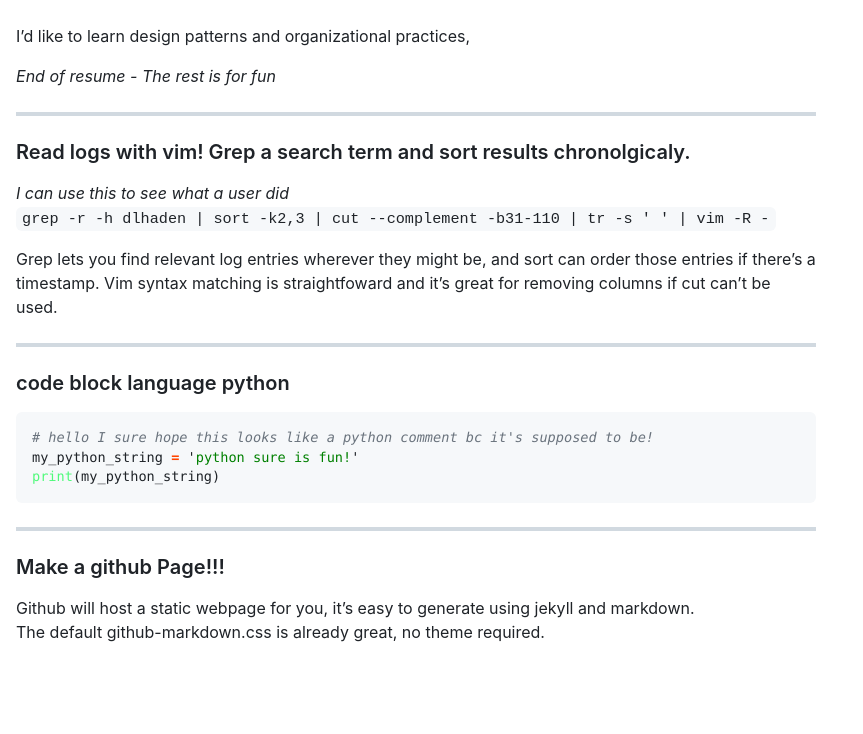
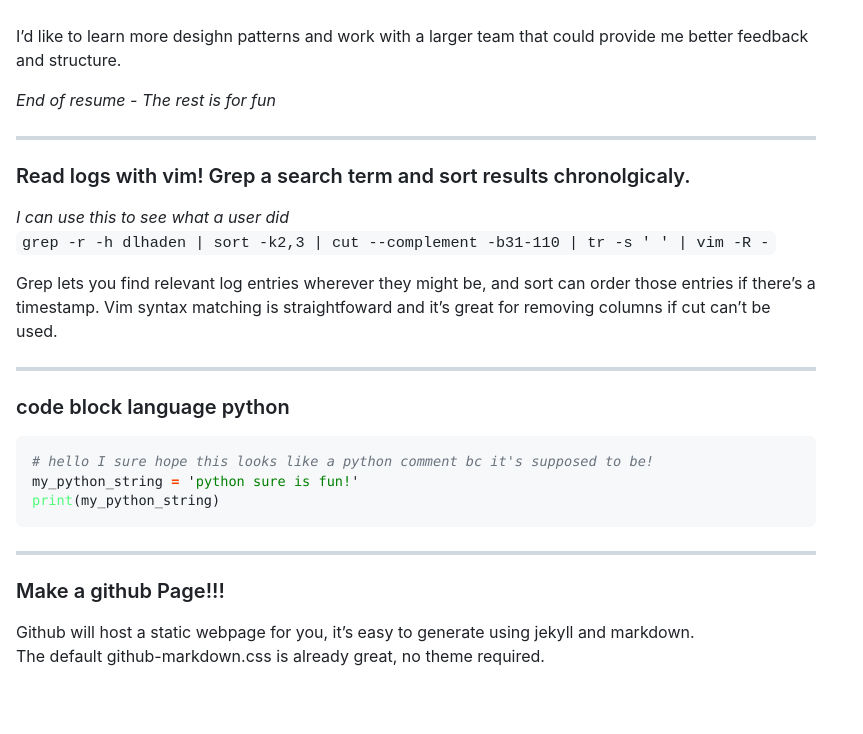
Before and after one commit to Max-Durbin/maxdurbin, a Jekyll site: the page built from index.md, in a window 1280 px wide. Shown: the part 627-1361 px from the top of the page, without its empty margins (0-863 px from the left). Built offline with Jekyll 4.4.1, drawn with Linux system fonts in a browser that asks for light colours; our own code applies the rules of GitHub Pages for plain Markdown files; before the commit the page ends 1337 px from its top, so only the background shows below that.

Commit message:
closing sentence resume

```diff
--- a/index.md
+++ b/index.md
@@ -19,7 +19,8 @@ We do some development on an internal diagnostics site but our primary responsib
  </iframe>
 </div>
 
-I'd like to learn design patterns and organizational practices,
+
+I'd like to learn more desighn patterns and work with a larger team that could provide me better feedback and structure.
 
 *End of resume - The rest is for fun*
 
```
Also changed, not shown: 1 other file.
